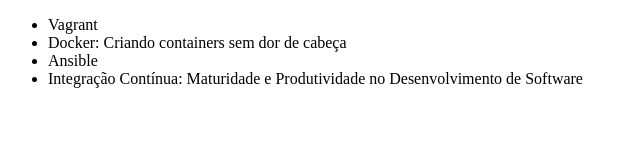
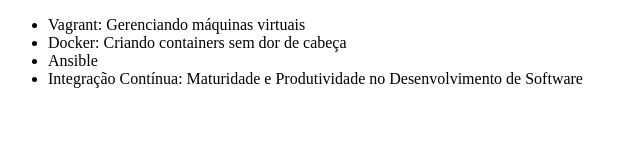
Before and after one commit to GabrielEvangelista06/alura-git, a plain HTML site: page index.html in a window 1280 px wide. Shown: the whole page, without its empty margins (0-640 px from the left). Drawn offline with Linux system fonts and the light colour scheme.

Commit message:
Corrigindo curso de vagrant

```diff
--- a/index.html
+++ b/index.html
@@ -8,10 +8,13 @@
   </head>
   <body>
     <ul>
-      <li>Vagrant</li>
+      <li>Vagrant: Gerenciando máquinas virtuais</li>
       <li>Docker: Criando containers sem dor de cabeça</li>
       <li>Ansible</li>
-      <li>Integração Contínua: Maturidade e Produtividade no Desenvolvimento de Software</li>
+      <li>
+        Integração Contínua: Maturidade e Produtividade no Desenvolvimento de
+        Software
+      </li>
     </ul>
   </body>
 </html>
```
